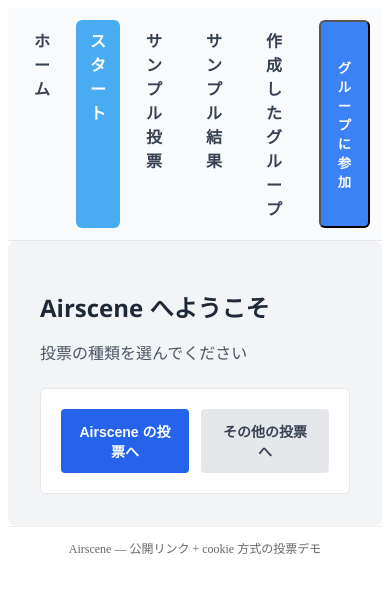
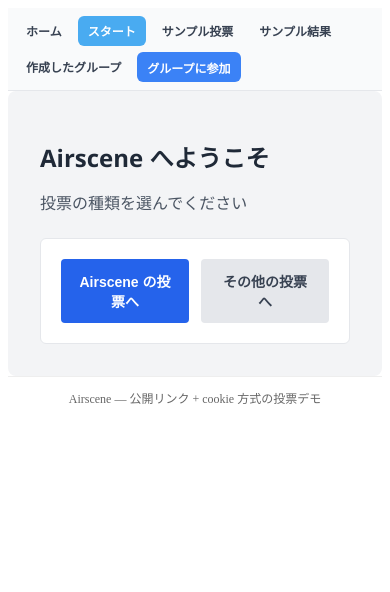
Before and after one commit to ibuki3268/mill-vue, a Vue app: page /start in a window 390 px wide. Shown: the top 592 px of the page. Built offline with nearby package versions, Linux system fonts and the light colour scheme.

Commit message:
feat スマホの文字対応

```diff
--- a/src/App.vue
+++ b/src/App.vue
@@ -37,7 +37,8 @@ function goToRoom() {
 <style scoped>
 .navbar {
   display: flex;
-  gap: 12px;
+  flex-wrap: wrap;
+  gap: 8px;
   padding: 12px;
   background: #f9fafb;
   border-bottom: 1px solid #e5e7eb;
@@ -49,6 +50,10 @@ function goToRoom() {
   color: #374151;
   text-decoration: none;
   transition: background 0.2s, transform 0.2s;
+  white-space: nowrap;
+  border: none;
+  cursor: pointer;
+  font-size: 14px;
 }
 .nav-btn:hover {
   background: #e5e7eb;
@@ -61,6 +66,19 @@ function goToRoom() {
 .nav-btn.primary:hover {
   background: #2563eb;
 }
+
+/* スマホ対応 */
+@media (max-width: 768px) {
+  .navbar {
+    gap: 6px;
+    padding: 8px;
+  }
+  .nav-btn {
+    padding: 6px 10px;
+    font-size: 12px;
+  }
+}
+
 .footer {
   padding: 12px;
   border-top: 1px solid #eee;
@@ -69,7 +87,6 @@ function goToRoom() {
   text-align: center;
 }
 
-
 /* ★ 追加: 現在開いているページのリンクを色付きにする */
 .router-link-exact-active {
   background: #49abf1ff;
```
